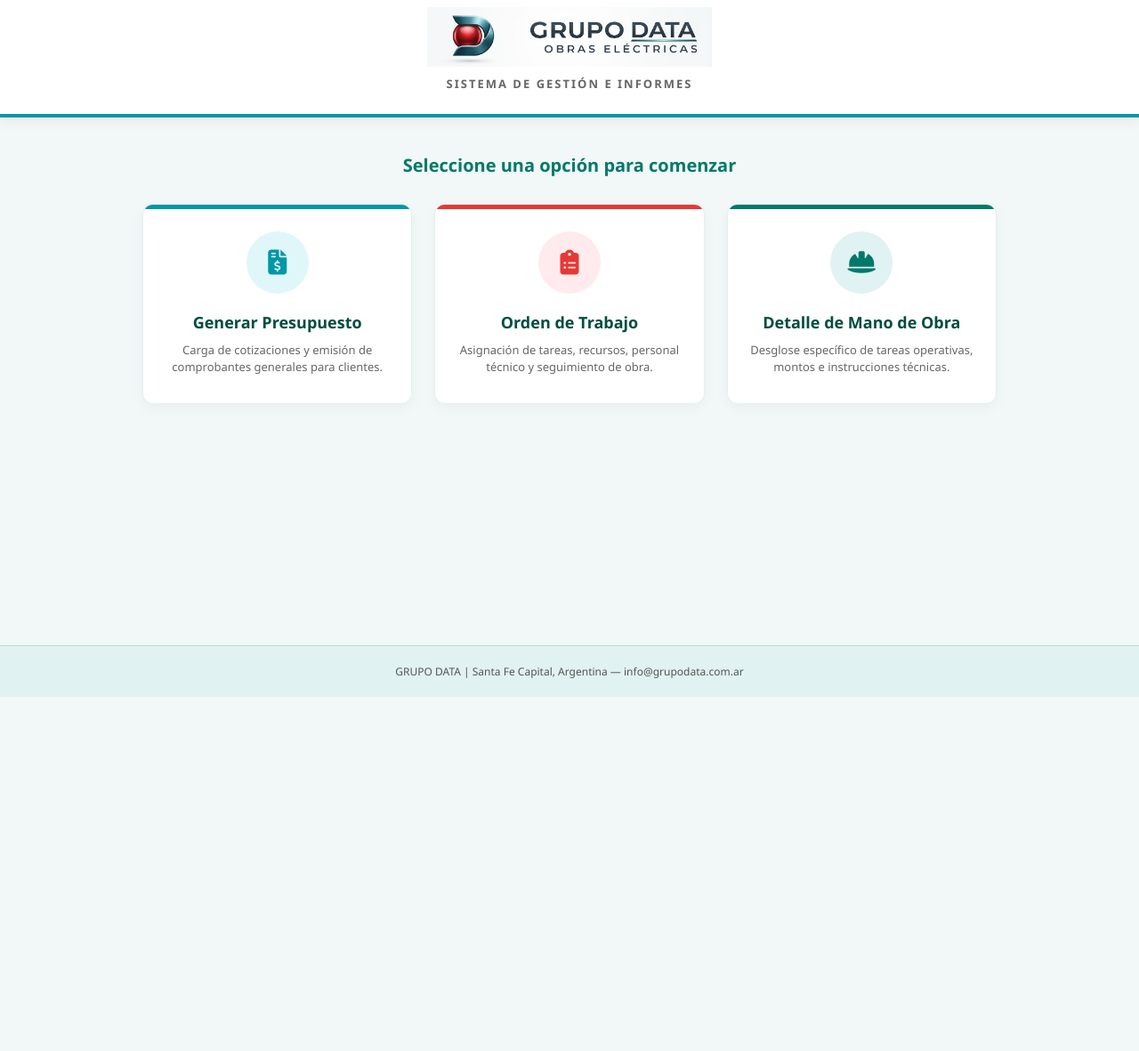
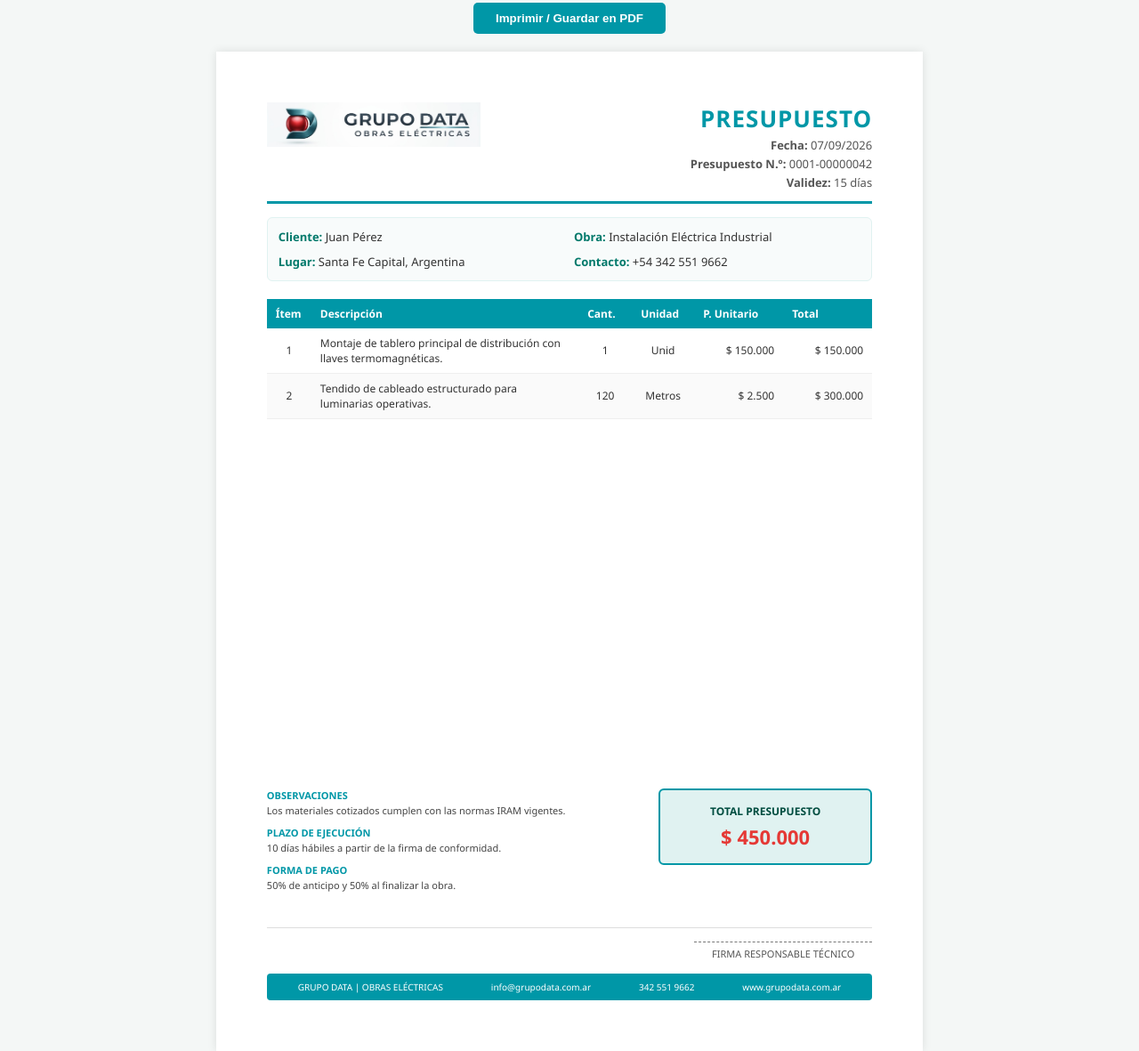
Before and after one commit to appecrafterstafe/Grupo_Data, a plain HTML site: page presupuesto.html in a window 1280 px wide. Shown: the part 17-1198 px from the top of the page at 89% size. Before the commit the page ends 800 px from the top, so only its background shows below. Drawn offline with Linux system fonts and the light colour scheme; a web font is replaced by a local one.

Commit message:
Update title and layout for presupuesto.html

```diff
--- a/presupuesto.html
+++ b/presupuesto.html
@@ -3,186 +3,257 @@
 <head>
     <meta charset="UTF-8">
     <meta name="viewport" content="width=device-width, initial-scale=1.0">
-    <title>Grupo Data - Panel de Gestión</title>
-    <!-- Google Fonts & FontAwesome Icons -->
+    <title>Presupuesto - Grupo Data</title>
     <link href="https://fonts.googleapis.com/css2?family=Segoe+UI:wght@400;600;700&display=swap" rel="stylesheet">
-    <link rel="stylesheet" href="https://cdnjs.cloudflare.com/ajax/libs/font-awesome/6.4.0/css/all.min.css">
-
     <style>
         * { box-sizing: border-box; margin: 0; padding: 0; }
-        body {
-            font-family: 'Segoe UI', Tahoma, Geneva, Verdana, sans-serif;
-            background: #f2f7f7;
-            color: #333;
-            min-height: 100vh;
+        body { font-family: 'Segoe UI', Tahoma, Geneva, Verdana, sans-serif; background: #f4f7f6; color: #333; padding: 20px; }
+
+        /* Documento de Presupuesto (Vista / Impresión) */
+        .pdf-container {
+            width: 210mm;
+            min-height: 297mm;
+            padding: 15mm;
+            margin: 0 auto;
+            background: #ffffff;
+            box-shadow: 0 0 10px rgba(0,0,0,0.1);
             display: flex;
             flex-direction: column;
             justify-content: space-between;
         }
 
-        /* Encabezado Principal */
-        header {
-            background: #ffffff;
-            padding: 25px 20px;
-            text-align: center;
-            box-shadow: 0 4px 15px rgba(0,0,0,0.06);
-            border-bottom: 4px solid #0097a7;
+        /* Encabezado */
+        .pdf-header {
+            display: flex;
+            justify-content: space-between;
+            align-items: flex-start;
+            border-bottom: 3px solid #0097a7;
+            padding-bottom: 12px;
+            margin-bottom: 15px;
         }
 
-        .logo-img {
-            max-width: 320px;
-            width: 100%;
-            height: auto;
-            margin-bottom: 5px;
+        .header-left img { max-width: 240px; height: auto; }
+        .header-right { text-align: right; }
+        .header-right h1 { color: #0097a7; font-size: 26px; font-weight: 700; letter-spacing: 1px; }
+        .header-right p { font-size: 13px; color: #555; margin-top: 3px; }
+
+        /* Datos del Cliente y Trabajo */
+        .info-grid {
+            display: grid;
+            grid-template-columns: 1fr 1fr;
+            gap: 10px;
+            background: #f8fbfb;
+            border: 1px solid #e0f2f1;
+            border-radius: 6px;
+            padding: 12px;
+            margin-bottom: 20px;
+            font-size: 13px;
         }
 
-        .header-subtitle {
-            font-size: 13px;
-            color: #666;
-            font-weight: 600;
-            letter-spacing: 2px;
-            text-transform: uppercase;
+        .info-item span { font-weight: 700; color: #00796b; }
+
+        /* Tabla de Ítems */
+        .pdf-table {
+            width: 100%;
+            border-collapse: collapse;
+            margin-bottom: 20px;
+            font-size: 12px;
         }
 
-        /* Contenedor del Menú */
-        .main-container {
-            max-width: 1000px;
-            margin: 40px auto;
-            padding: 0 20px;
-            width: 100%;
-        }
-
-        .section-title {
-            text-align: center;
-            color: #00796b;
-            font-size: 20px;
-            margin-bottom: 30px;
+        .pdf-table th {
+            background: #0097a7;
+            color: white;
+            padding: 8px 10px;
+            text-align: left;
             font-weight: 600;
         }
 
-        .cards-grid {
-            display: grid;
-            grid-template-columns: repeat(auto-fit, minmax(280px, 1fr));
-            gap: 25px;
+        .pdf-table td {
+            padding: 8px 10px;
+            border-bottom: 1px solid #eee;
         }
 
-        /* Tarjetas del Menú */
-        .card {
-            background: #ffffff;
-            border-radius: 12px;
-            padding: 30px 20px;
-            text-decoration: none;
-            color: #333;
-            box-shadow: 0 5px 15px rgba(0, 0, 0, 0.04);
-            transition: all 0.3s ease;
-            border: 1px solid #e0f2f1;
+        .pdf-table tr:nth-child(even) { background: #fafafa; }
+        .text-center { text-align: center; }
+        .text-right { text-align: right; }
+
+        /* Sección Inferior: Condiciones y Total */
+        .bottom-section {
             display: flex;
-            flex-direction: column;
-            align-items: center;
-            text-align: center;
-            position: relative;
-            overflow: hidden;
+            justify-content: space-between;
+            gap: 20px;
+            margin-top: auto;
+            padding-top: 10px;
         }
 
-        .card::before {
-            content: '';
-            position: absolute;
-            top: 0; left: 0; right: 0;
-            height: 5px;
-            background: #0097a7;
-            transition: height 0.3s ease;
+        .conditions-box {
+            flex: 1;
+            font-size: 11px;
+            color: #444;
         }
 
-        .card:hover {
-            transform: translateY(-8px);
-            box-shadow: 0 12px 25px rgba(0, 151, 167, 0.15);
+        .cond-block { margin-bottom: 10px; }
+        .cond-title { font-weight: 700; color: #0097a7; text-transform: uppercase; margin-bottom: 2px; }
+
+        .total-box {
+            width: 240px;
+            background: #e0f2f1;
+            border: 2px solid #0097a7;
+            border-radius: 6px;
+            padding: 15px;
+            text-align: center;
+            height: fit-content;
         }
 
-        .card:hover::before { height: 8px; }
+        .total-title { font-size: 12px; font-weight: 700; color: #004d40; text-transform: uppercase; }
+        .total-amount { font-size: 22px; font-weight: 700; color: #e53935; margin-top: 5px; }
 
-        /* Variaciones de Color por Sección */
-        .card-presupuesto::before { background: #0097a7; }
-        .card-orden::before { background: #e53935; }
-        .card-mano-obra::before { background: #00796b; }
-
-        .card-icon {
-            width: 70px;
-            height: 70px;
-            border-radius: 50%;
-            display: flex;
-            align-items: center;
-            justify-content: center;
-            font-size: 28px;
-            margin-bottom: 20px;
-            transition: transform 0.3s ease;
+        /* Pie de Página y Firma */
+        .pdf-footer {
+            margin-top: 30px;
+            border-top: 1px solid #ddd;
+            padding-top: 15px;
         }
 
-        .card:hover .card-icon { transform: scale(1.1); }
+        .signature-area {
+            display: flex;
+            justify-content: flex-end;
+            margin-bottom: 15px;
+        }
 
-        .card-presupuesto .card-icon { background: #e0f7fa; color: #0097a7; }
-        .card-orden .card-icon { background: #ffebee; color: #e53935; }
-        .card-mano-obra .card-icon { background: #e0f2f1; color: #00796b; }
+        .signature-line {
+            width: 200px;
+            border-top: 1px dashed #777;
+            text-align: center;
+            font-size: 11px;
+            color: #555;
+            padding-top: 5px;
+        }
 
-        .card h3 { font-size: 18px; color: #004d40; margin-bottom: 10px; }
-        .card p { font-size: 13px; color: #666; line-height: 1.5; }
+        .contact-bar {
+            background: #0097a7;
+            color: white;
+            font-size: 10px;
+            text-align: center;
+            padding: 8px;
+            border-radius: 4px;
+            display: flex;
+            justify-content: space-around;
+        }
 
-        /* Pie de Página */
-        footer {
-            text-align: center;
-            padding: 20px;
-            font-size: 12px;
-            color: #555;
-            background: #e0f2f1;
-            margin-top: auto;
-            border-top: 1px solid #b2dfdb;
+        /* Reglas de Impresión / Guardar PDF */
+        @media print {
+            body { background: none; padding: 0; }
+            .pdf-container { box-shadow: none; width: 100%; height: 100vh; padding: 10mm; }
+            .no-print { display: none !important; }
         }
     </style>
 </head>
 <body>
 
-    <header>
-        <!-- Si subes el archivo a GitHub como logo.png se mostrará la imagen; de lo contrario usará el texto -->
-        <img src="logo.png" alt="GRUPO DATA Obras Eléctricas" class="logo-img" onerror="this.style.display='none'; document.getElementById('alt-title').style.display='block';">
-        <h1 id="alt-title" style="display:none; color:#0097a7; font-size: 28px;">GRUPO DATA</h1>
-        <div class="header-subtitle">Sistema de Gestión e Informes</div>
-    </header>
+    <!-- Botón de Acción -->
+    <div class="no-print" style="text-align: center; margin-bottom: 20px;">
+        <button onclick="window.print()" style="padding: 10px 25px; background: #0097a7; color: white; border: none; border-radius: 5px; font-weight: bold; cursor: pointer;">
+            Imprimir / Guardar en PDF
+        </button>
+    </div>
 
-    <div class="main-container">
-        <h2 class="section-title">Seleccione una opción para comenzar</h2>
+    <!-- Hoja de Presupuesto -->
+    <div class="pdf-container">
+        <div>
+            <!-- Encabezado -->
+            <div class="pdf-header">
+                <div class="header-left">
+                    <img src="logo.png" alt="Grupo Data Logo">
+                </div>
+                <div class="header-right">
+                    <h1>PRESUPUESTO</h1>
+                    <p><strong>Fecha:</strong> 07/09/2026</p>
+                    <p><strong>Presupuesto N.º:</strong> 0001-00000042</p>
+                    <p><strong>Validez:</strong> 15 días</p>
+                </div>
+            </div>
 
-        <div class="cards-grid">
-            <!-- Opción 1: Presupuesto -->
-            <a href="presupuesto.html" class="card card-presupuesto">
-                <div class="card-icon">
-                    <i class="fa-solid fa-file-invoice-dollar"></i>
+            <!-- Datos del Cliente -->
+            <div class="info-grid">
+                <div class="info-item"><span>Cliente:</span> Juan Pérez</div>
+                <div class="info-item"><span>Obra:</span> Instalación Eléctrica Industrial</div>
+                <div class="info-item"><span>Lugar:</span> Santa Fe Capital, Argentina</div>
+                <div class="info-item"><span>Contacto:</span> +54 342 551 9662</div>
+            </div>
+
+            <!-- Tabla de Ítems -->
+            <table class="pdf-table">
+                <thead>
+                    <tr>
+                        <th class="text-center" style="width: 50px;">Ítem</th>
+                        <th>Descripción</th>
+                        <th class="text-center" style="width: 60px;">Cant.</th>
+                        <th class="text-center" style="width: 70px;">Unidad</th>
+                        <th class="text-right" style="width: 100px;">P. Unitario</th>
+                        <th class="text-right" style="width: 100px;">Total</th>
+                    </tr>
+                </thead>
+                <tbody>
+                    <tr>
+                        <td class="text-center">1</td>
+                        <td>Montaje de tablero principal de distribución con llaves termomagnéticas.</td>
+                        <td class="text-center">1</td>
+                        <td class="text-center">Unid</td>
+                        <td class="text-right">$ 150.000</td>
+                        <td class="text-right">$ 150.000</td>
+                    </tr>
+                    <tr>
+                        <td class="text-center">2</td>
+                        <td>Tendido de cableado estructurado para luminarias operativas.</td>
+                        <td class="text-center">120</td>
+                        <td class="text-center">Metros</td>
+                        <td class="text-right">$ 2.500</td>
+                        <td class="text-right">$ 300.000</td>
+                    </tr>
+                </tbody>
+            </table>
+        </div>
+
+        <!-- Parte Inferior y Pie de Página -->
+        <div>
+            <div class="bottom-section">
+                <div class="conditions-box">
+                    <div class="cond-block">
+                        <div class="cond-title">Observaciones</div>
+                        <p>Los materiales cotizados cumplen con las normas IRAM vigentes.</p>
+                    </div>
+                    <div class="cond-block">
+                        <div class="cond-title">Plazo de Ejecución</div>
+                        <p>10 días hábiles a partir de la firma de conformidad.</p>
+                    </div>
+                    <div class="cond-block">
+                        <div class="cond-title">Forma de Pago</div>
+                        <p>50% de anticipo y 50% al finalizar la obra.</p>
+                    </div>
                 </div>
-                <h3>Generar Presupuesto</h3>
-                <p>Carga de cotizaciones y emisión de comprobantes generales para clientes.</p>
-            </a>
 
-            <!-- Opción 2: Orden de Trabajo -->
-            <a href="orden_trabajo.html" class="card card-orden">
-                <div class="card-icon">
-                    <i class="fa-solid fa-clipboard-list"></i>
+                <div class="total-box">
+                    <div class="total-title">Total Presupuesto</div>
+                    <div class="total-amount">$ 450.000</div>
                 </div>
-                <h3>Orden de Trabajo</h3>
-                <p>Asignación de tareas, recursos, personal técnico y seguimiento de obra.</p>
-            </a>
+            </div>
 
-            <!-- Opción 3: Detalle de Mano de Obra -->
-            <a href="mano_obra.html" class="card card-mano-obra">
-                <div class="card-icon">
-                    <i class="fa-solid fa-helmet-safety"></i>
+            <div class="pdf-footer">
+                <div class="signature-area">
+                    <div class="signature-line">
+                        FIRMA RESPONSABLE TÉCNICO
+                    </div>
                 </div>
-                <h3>Detalle de Mano de Obra</h3>
-                <p>Desglose específico de tareas operativas, montos e instrucciones técnicas.</p>
-            </a>
+                <div class="contact-bar">
+                    <span>GRUPO DATA | OBRAS ELÉCTRICAS</span>
+                    <span>info@grupodata.com.ar</span>
+                    <span>342 551 9662</span>
+                    <span>www.grupodata.com.ar</span>
+                </div>
+            </div>
         </div>
     </div>
 
-    <footer>
-        GRUPO DATA | Santa Fe Capital, Argentina — info@grupodata.com.ar
-    </footer>
-
 </body>
 </html>
```
